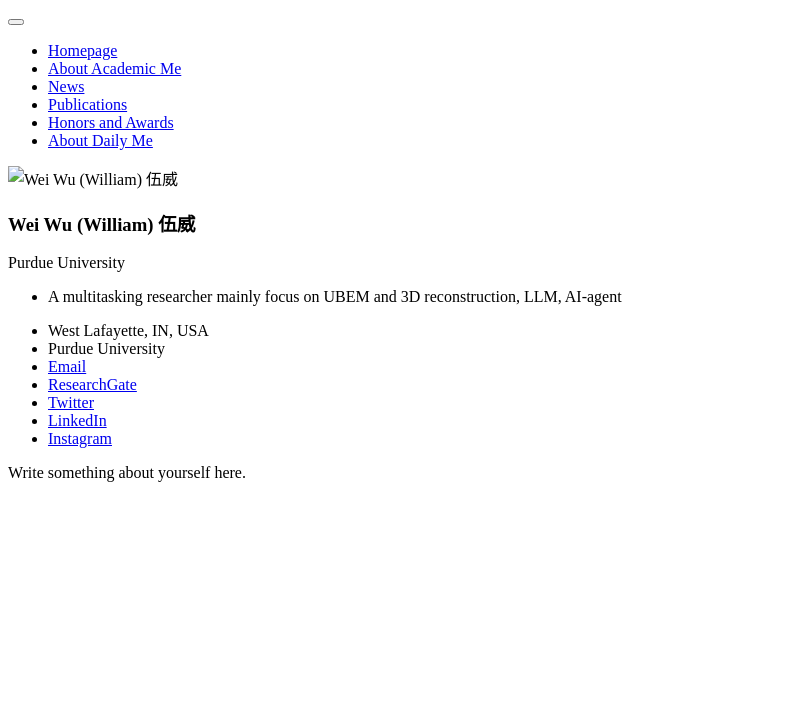
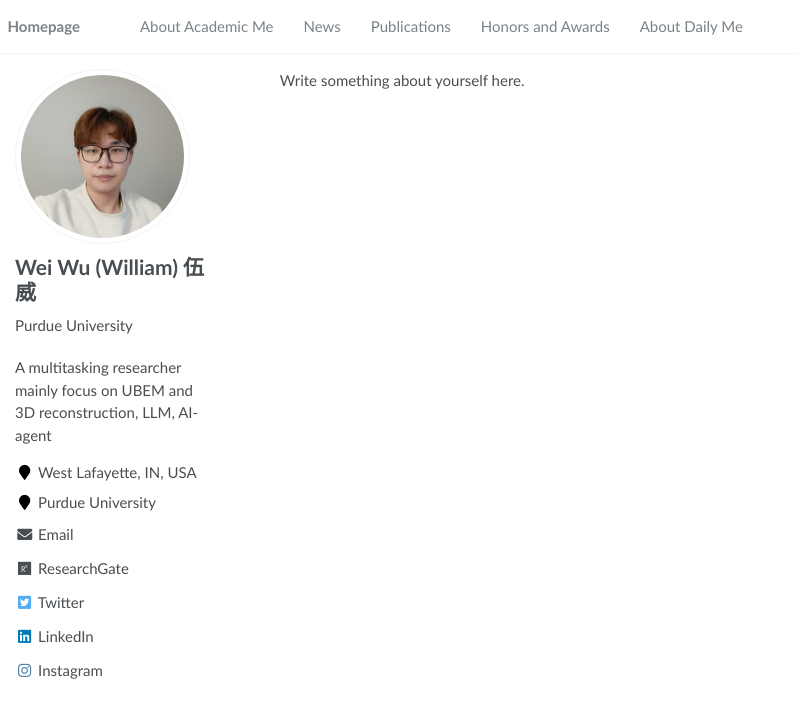
Before and after one commit to wuwei5v/weiwu.github.io, a Jekyll site: the page built from _pages/myself.md, in a window 1280 px wide. Shown: the top 718 px of the page, without its empty margins (0-798 px from the left). Built offline with Jekyll 4.4.1, drawn with Linux system fonts in a browser that asks for light colours.

Commit message:
Fix asset paths for subpages (myself)

```diff
--- a/_config.yml
+++ b/_config.yml
@@ -22,7 +22,7 @@ baidu_site_verification  :  # get baidu_site_verification from https://ziyuan.ba
 # Site Author
 author:
   name             : "Wei Wu (William) 伍威"
-  avatar           : "images/Wei Wu Photo512x512.png"
+  avatar           : "/images/Wei Wu Photo512x512.png"
   bio              : "Purdue University"
   location         : "West Lafayette, IN, USA"
   employer         : "Purdue University"
--- a/_includes/head.html
+++ b/_includes/head.html
@@ -11,7 +11,7 @@
 </script>
 
 <!-- For all browsers -->
-<link rel="stylesheet" href="assets/css/main.css">
+<link rel="stylesheet" href="/assets/css/main.css">
 
 <meta http-equiv="cleartype" content="on">
 <head>
--- a/_includes/head/custom.html
+++ b/_includes/head/custom.html
@@ -1,13 +1,13 @@
-<link rel="apple-touch-icon" sizes="180x180" href="images/apple-touch-icon.png">
-<link rel="icon" type="image/png" sizes="32x32" href="images/favicon-32x32.png">
-<link rel="icon" type="image/png" sizes="16x16" href="images/favicon-16x16.png">
-<link rel="manifest" href="images/site.webmanifest">
+<link rel="apple-touch-icon" sizes="180x180" href="/images/apple-touch-icon.png">
+<link rel="icon" type="image/png" sizes="32x32" href="/images/favicon-32x32.png">
+<link rel="icon" type="image/png" sizes="16x16" href="/images/favicon-16x16.png">
+<link rel="manifest" href="/images/site.webmanifest">
 
 <meta name="msapplication-TileColor" content="#000000">
-<meta name="msapplication-TileImage" content="images/mstile-144x144.png?v=M44lzPylqQ">
-<meta name="msapplication-config" content="images/browserconfig.xml?v=M44lzPylqQ">
+<meta name="msapplication-TileImage" content="/images/mstile-144x144.png?v=M44lzPylqQ">
+<meta name="msapplication-config" content="/images/browserconfig.xml?v=M44lzPylqQ">
 <meta name="theme-color" content="#ffffff">
-<link rel="stylesheet" href="assets/css/academicons.css"/>
+<link rel="stylesheet" href="/assets/css/academicons.css"/>
 
 <script type="text/x-mathjax-config"> MathJax.Hub.Config({ TeX: { equationNumbers: { autoNumber: "all" } } }); </script>
 <script type="text/x-mathjax-config">
--- a/_includes/masthead.html
+++ b/_includes/masthead.html
@@ -4,7 +4,7 @@
       <nav id="site-nav" class="greedy-nav">
         <button><div class="navicon"></div></button>
         <ul class="visible-links">
-          <li class="masthead__menu-item masthead__menu-item--lg masthead__menu-home-item"><a href="#about-me">Homepage</a></li>
+          <li class="masthead__menu-item masthead__menu-item--lg masthead__menu-home-item"><a href="/#about-me">Homepage</a></li>
           {% for link in site.data.navigation.main %}
             <li class="masthead__menu-item"><a href="{{ domain }}{{ link.url }}"{% if link.target %} target="{{ link.target }}"{% endif %}>{{ link.title }}</a></li>
           {% endfor %}
--- a/_includes/scripts.html
+++ b/_includes/scripts.html
@@ -1,4 +1,4 @@
-<script src="assets/js/main.min.js"></script>
+<script src="/assets/js/main.min.js"></script>
 
 {% include analytics.html %}
 {% include fetch_google_scholar_stats.html %}
```
